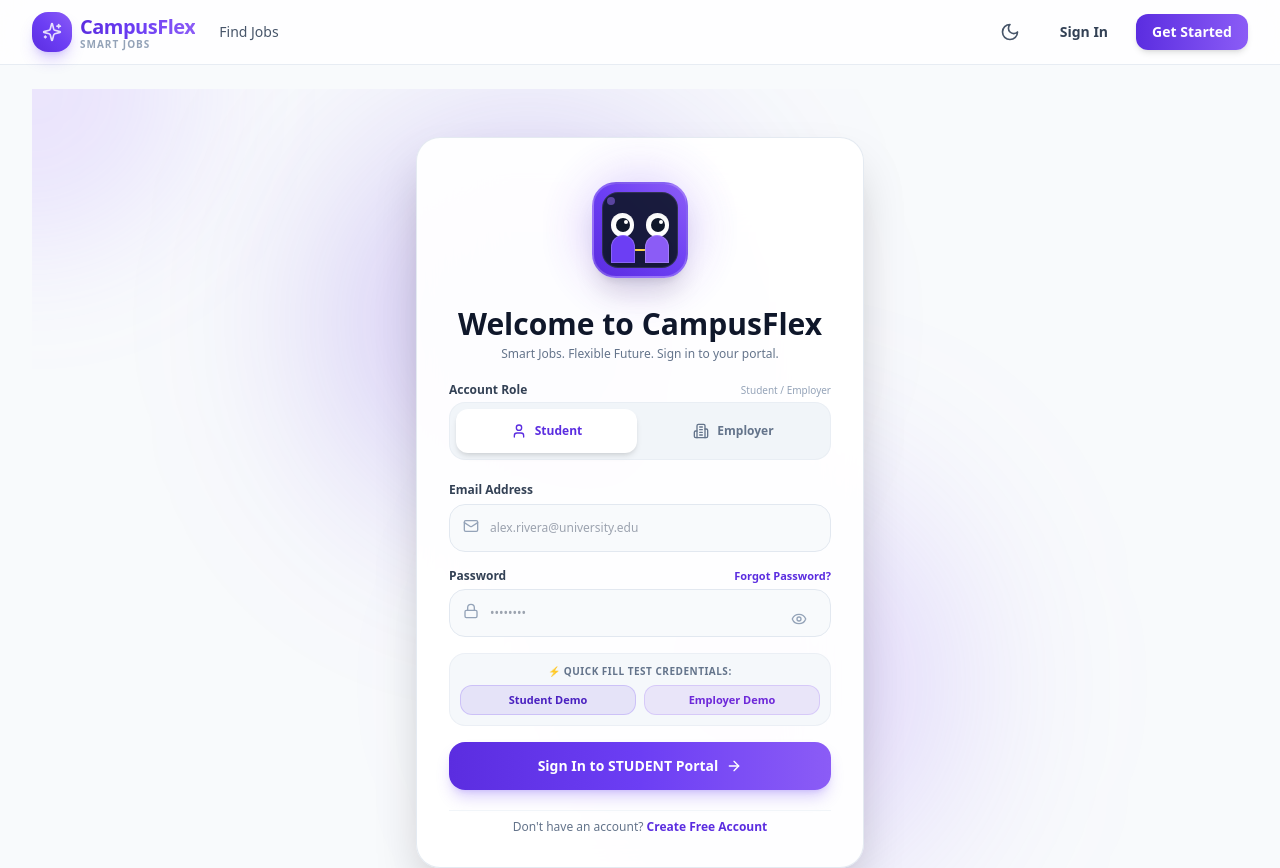
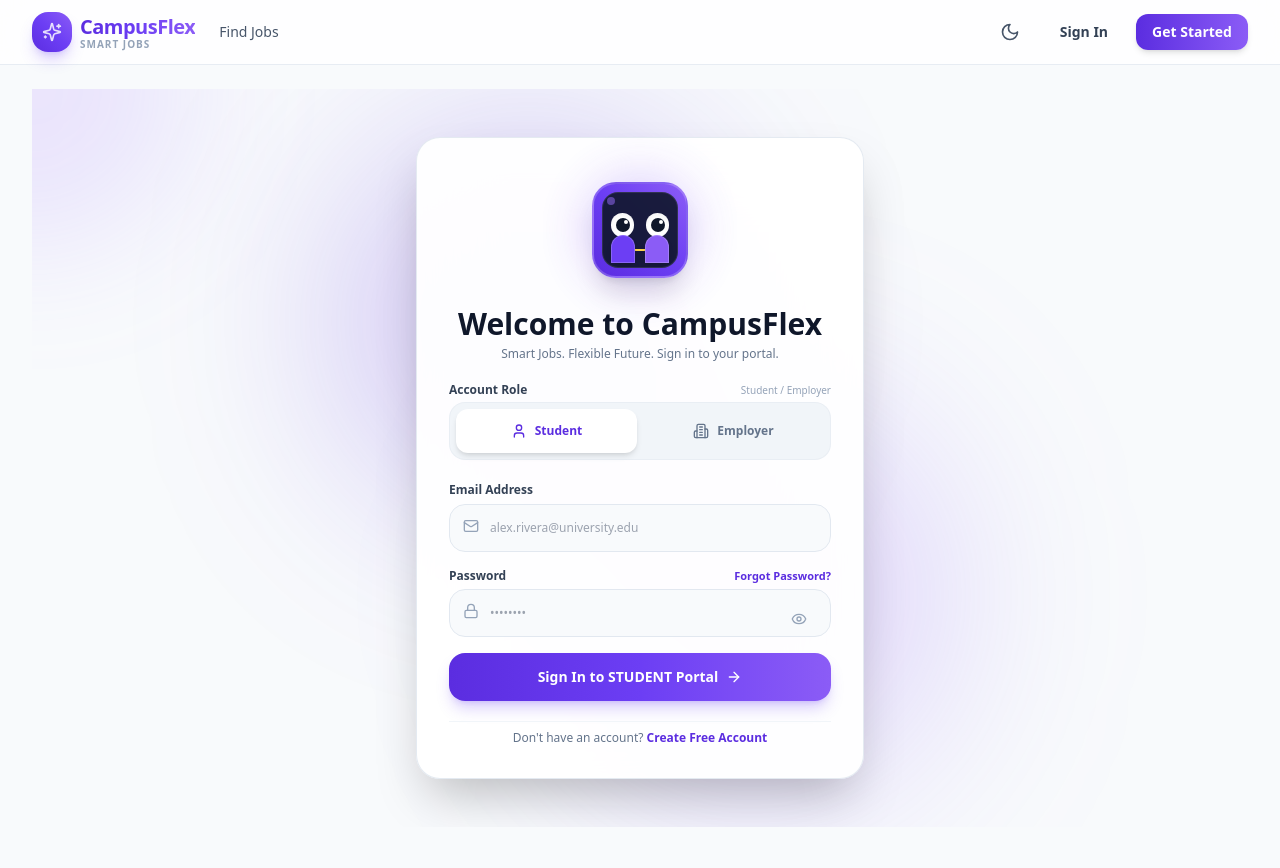
Before and after one commit to naswasanaah-byte/CampusFlex, a Next.js app: page /login in a window 1280 px wide. Shown: the top 868 px of the page. Built offline with nearby package versions, Linux system fonts and the light colour scheme.

Commit message:
Remove student and employer demo buttons from login page

```diff
--- a/app/login/page.tsx
+++ b/app/login/page.tsx
@@ -70,12 +70,6 @@
     } else {
       setError('Invalid credentials. Please check your details.');
     }
-  };
-
-  const handleQuickFillDemo = (demoEmail: string, role: UserRole) => {
-    setEmail(demoEmail);
-    setPassword('password123');
-    setSelectedRole(role);
   };
 
   const handleForgotSubmit = (e: React.FormEvent) => {
@@ -252,29 +246,6 @@
               </div>
             </div>
 
-            {/* One-Touch Quick Fill Helper Buttons (Touch Friendly) */}
-            <div className="p-2.5 rounded-2xl bg-slate-100/70 dark:bg-slate-800/50 border border-slate-200/50 dark:border-slate-700/40 space-y-1.5">
-              <span className="text-[10px] font-bold uppercase tracking-wider text-slate-500 dark:text-slate-400 block text-center">
-                ⚡ Quick Fill Test Credentials:
-              </span>
-              <div className="grid grid-cols-2 gap-2">
-                <button
-                  type="button"
-                  onClick={() => handleQuickFillDemo('alex.rivera@university.edu', 'student')}
-                  className="py-1.5 px-2 rounded-xl bg-primary-600/10 hover:bg-primary-600/20 text-primary-700 dark:text-primary-300 text-[11px] font-bold text-center border border-primary-500/20 transition-colors cursor-pointer"
-                >
-                  Student Demo
-                </button>
-                <button
-                  type="button"
-                  onClick={() => handleQuickFillDemo('hiring@techcorp.com', 'employer')}
-                  className="py-1.5 px-2 rounded-xl bg-secondary-600/10 hover:bg-secondary-600/20 text-secondary-700 dark:text-secondary-300 text-[11px] font-bold text-center border border-secondary-500/20 transition-colors cursor-pointer"
-                >
-                  Employer Demo
-                </button>
-              </div>
-            </div>
-
             {/* Large Touch Submit Button */}
             <motion.button
               whileHover={{ scale: 1.01 }}
```
